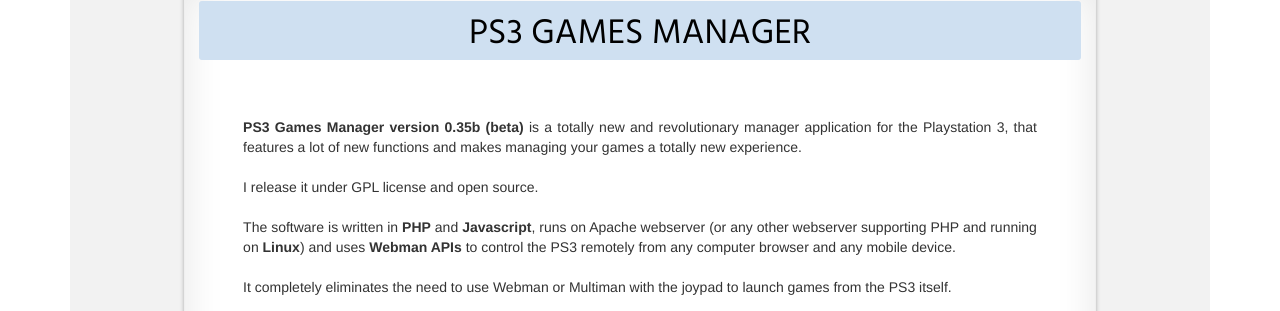
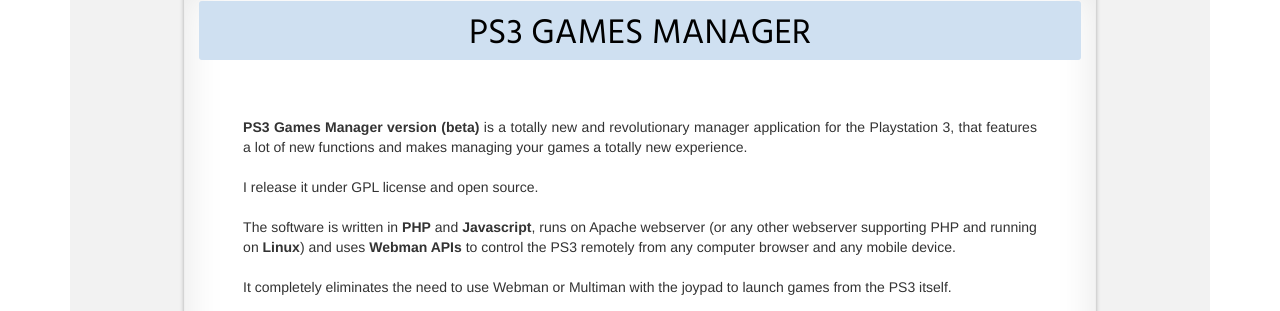
Before and after one commit to francesco2013/PS3-Manager, a PHP site: page /about.php?command=1 in a window 1280 px wide. Shown: the part 408-719 px from the top of the page. Run offline with PHP 8.4, Linux system fonts and the light colour scheme; data that the repository does not hold is empty.

Commit message:
Add files via upload

```diff
--- a/config.php
+++ b/config.php
@@ -7,15 +7,8 @@ $ps3_folder = "/path/to/isos/files/PS3/PS3ISO";
 // Enable it only if you have an external USB drive connected to the PS3 that you use to install the GameData files.
 // Default is "N".
 $game_data_force = "N";
-
 // WWW LOCAL PATH (The WWW path where your PS3 Manager files are)
 $local_path = "/path/to/www/ps3-manager/html";
-
-// <------ DON'T CHANGE ANYTHING AFTER THIS LINE ------>
-
-// PS3 Games Manager Version
-$app_version ="0.35b";
-
 // Include Mysql Configuration
 include("mysql_conf.php");
 ?>
--- a/ps3_status_checker.php
+++ b/ps3_status_checker.php
@@ -1,4 +1,5 @@
 <?php
+
 
 include('config.php');
 
```
